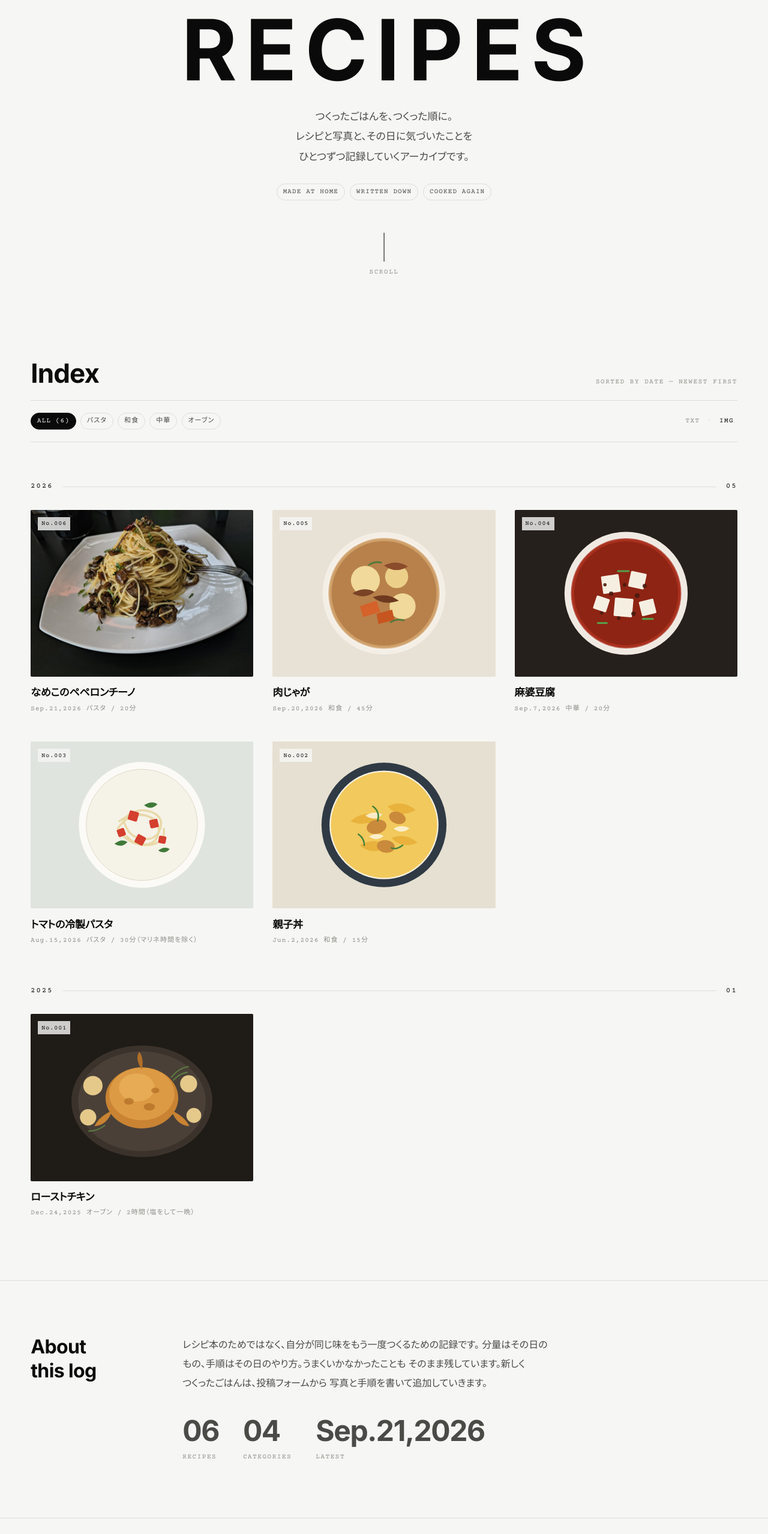
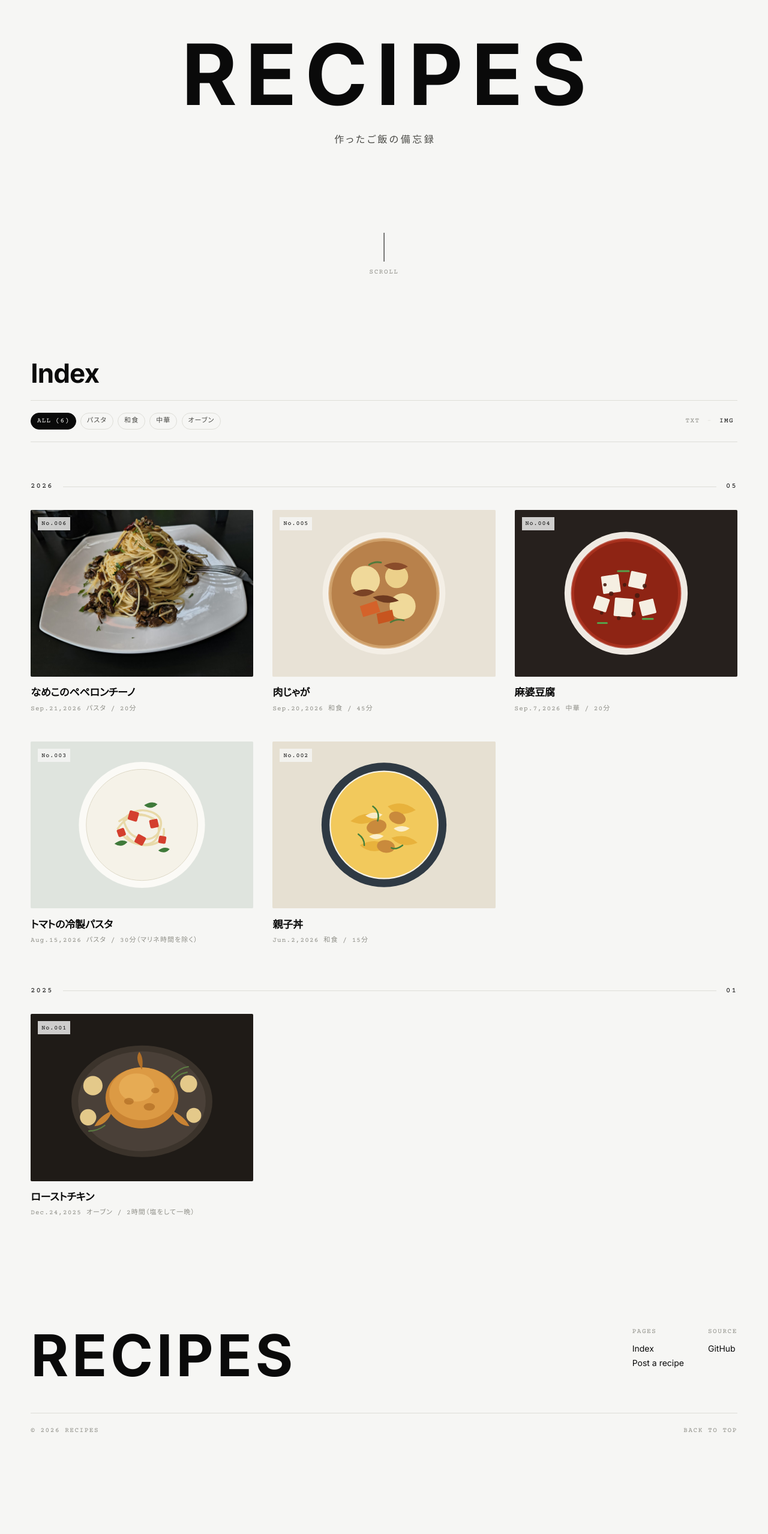
Before and after one commit to satsuki19980613/recipes, a plain HTML site: page index.html in a window 1280 px wide. Shown: the part 240-2797 px from the top of the page at 60% size. After the commit the page ends 2667 px from the top, so only its background shows below. Drawn offline with nearby package versions, Linux system fonts and the light colour scheme.

Commit message:
説明文を省いてシンプルにする
- トップのサブタイトルを「作ったご飯の備忘録」の一行に。
  英語のリード文と3つのピルを外した
- About セクション（説明文と件数の集計）をまるごと削除。
  ナビの About も外し、Index と Post の2つにした
- Index 見出し横の「Sorted by date」を削除
- 使わなくなった CSS と集計のコードも消した

Co-Authored-By: Claude Opus 5 <noreply@anthropic.com>

```diff
--- a/assets/css/style.css
+++ b/assets/css/style.css
@@ -101,7 +101,7 @@ a.pill:hover, button.pill:hover { border-color: var(--ink); color: var(--ink); }
 }
 
 /* 日本語の本文は文節で折り返す */
-.hero__lede, .strip p, .detail__lede, .step p, .notes p, .field .hint {
+.detail__lede, .step p, .notes p, .field .hint {
   line-break: strict;
   word-break: auto-phrase;
 }
@@ -198,13 +198,11 @@ a.pill:hover, button.pill:hover { border-color: var(--ink); color: var(--ink); }
   text-indent: 0.1em;
 }
 .hero__lede {
-  max-width: 46ch;
-  font-size: clamp(0.9rem, 1.6vw, 1.0625rem);
-  line-height: 1.95;
+  font-size: clamp(0.8125rem, 1.5vw, 1rem);
+  letter-spacing: 0.22em;
+  text-indent: 0.22em;
   color: var(--ink-soft);
-  text-wrap: balance;
 }
-.hero__pills { display: flex; flex-wrap: wrap; gap: 0.5rem; justify-content: center; }
 
 .scroll-cue {
   position: absolute; left: 50%; bottom: 2rem;
@@ -344,20 +342,6 @@ a.pill:hover, button.pill:hover { border-color: var(--ink); color: var(--ink); }
   text-align: center;
   font-family: var(--font-mono); font-size: 0.8125rem; color: var(--muted);
 }
-
-/* =========================================================
-   about strip
-   ========================================================= */
-.strip { border-block: 1px solid var(--line); padding-block: clamp(3rem, 7vw, 6rem); }
-.strip__inner { display: grid; gap: clamp(1.5rem, 4vw, 4rem); }
-@media (min-width: 900px) { .strip__inner { grid-template-columns: 20ch minmax(0, 1fr); } }
-.strip h2 {
-  font-size: clamp(1.4rem, 2.6vw, 2rem); font-weight: 700; letter-spacing: -0.02em; line-height: 1.25;
-}
-.strip p { max-width: 62ch; color: var(--ink-soft); line-height: 2; }
-.stats { display: flex; flex-wrap: wrap; gap: 2.5rem; margin-top: 2.5rem; }
-.stat b { display: block; font-size: clamp(1.75rem, 4vw, 3rem); font-weight: 700; letter-spacing: -0.03em; line-height: 1; }
-.stat span { font-family: var(--font-mono); font-size: 0.6875rem; letter-spacing: 0.14em; text-transform: uppercase; color: var(--muted); }
 
 /* =========================================================
    footer
--- a/assets/js/index.js
+++ b/assets/js/index.js
@@ -123,18 +123,7 @@
   var savedView = 'img';
   try { savedView = localStorage.getItem('view') || 'img'; } catch (e) {}
 
-  /* ---------- About の数値 ---------- */
-  function renderStats() {
-    var count = document.getElementById('statCount');
-    var cats = document.getElementById('statCats');
-    var latest = document.getElementById('statLatest');
-    if (count) count.textContent = String(total).padStart(2, '0');
-    if (cats) cats.textContent = String(categories().length).padStart(2, '0');
-    if (latest) latest.textContent = total ? S.formatDate(recipes[0].date) : '—';
-  }
-
   renderFilters();
   renderArchive();
   setView(savedView);
-  renderStats();
 })();
--- a/index.html
+++ b/index.html
@@ -3,10 +3,10 @@
 <head>
 <meta charset="UTF-8">
 <meta name="viewport" content="width=device-width, initial-scale=1">
-<title>RECIPES — つくったごはんの記録</title>
-<meta name="description" content="つくったごはんを時系列で残していく、個人のレシピアーカイブ。">
-<meta property="og:title" content="RECIPES — つくったごはんの記録">
-<meta property="og:description" content="つくったごはんを時系列で残していく、個人のレシピアーカイブ。">
+<title>RECIPES — 作ったご飯の備忘録</title>
+<meta name="description" content="作ったご飯の備忘録。">
+<meta property="og:title" content="RECIPES — 作ったご飯の備忘録">
+<meta property="og:description" content="作ったご飯の備忘録。">
 <meta property="og:type" content="website">
 <link rel="preconnect" href="https://fonts.googleapis.com">
 <link rel="preconnect" href="https://fonts.gstatic.com" crossorigin>
@@ -25,7 +25,6 @@
     <a class="brand" href="index.html">Recipes<span>.</span></a>
     <nav class="nav" aria-label="メインナビゲーション">
       <a href="index.html" aria-current="page">Index</a><span class="sep">,</span>
-      <a href="#about">About</a><span class="sep">,</span>
       <a href="admin.html">Post</a>
     </nav>
     <button class="theme-toggle" id="themeToggle" type="button" aria-label="表示テーマを切り替える">
@@ -41,18 +40,8 @@
   <!-- ===== hero ===== -->
   <div class="hero-wrap">
     <section class="hero wrap">
-      <p class="mono reveal">A cooking log — since 2026</p>
       <h1 class="hero__mark reveal">RECIPES</h1>
-      <p class="hero__lede reveal">
-        つくったごはんを、つくった順に。<br>
-        レシピと写真と、その日に気づいたことを<br>
-        ひとつずつ記録していくアーカイブです。
-      </p>
-      <div class="hero__pills reveal">
-        <span class="pill">Made at home</span>
-        <span class="pill">Written down</span>
-        <span class="pill">Cooked again</span>
-      </div>
+      <p class="hero__lede reveal">作ったご飯の備忘録</p>
     </section>
     <div class="scroll-cue" aria-hidden="true">
       <span class="bar"></span>
@@ -64,7 +53,6 @@
   <section class="section wrap" id="index">
     <div class="section-head">
       <h2>Index</h2>
-      <p class="mono">Sorted by date — newest first</p>
     </div>
 
     <div class="controls">
@@ -77,26 +65,6 @@
     </div>
 
     <div id="archive" class="view-img"></div>
-  </section>
-
-  <!-- ===== about ===== -->
-  <section class="strip" id="about">
-    <div class="wrap strip__inner">
-      <h2 class="reveal">About<br>this log</h2>
-      <div class="reveal">
-        <p>
-          レシピ本のためではなく、自分が同じ味をもう一度つくるための記録です。
-          分量はその日のもの、手順はその日のやり方。うまくいかなかったことも
-          そのまま残しています。新しくつくったごはんは、投稿フォームから
-          写真と手順を書いて追加していきます。
-        </p>
-        <div class="stats">
-          <p class="stat"><b id="statCount">0</b><span>Recipes</span></p>
-          <p class="stat"><b id="statCats">0</b><span>Categories</span></p>
-          <p class="stat"><b id="statLatest">—</b><span>Latest</span></p>
-        </div>
-      </div>
-    </div>
   </section>
 
 </main>
```
Also changed, not shown: admin.html (+0 -1 lines), recipe.html (+1 -2 lines).
